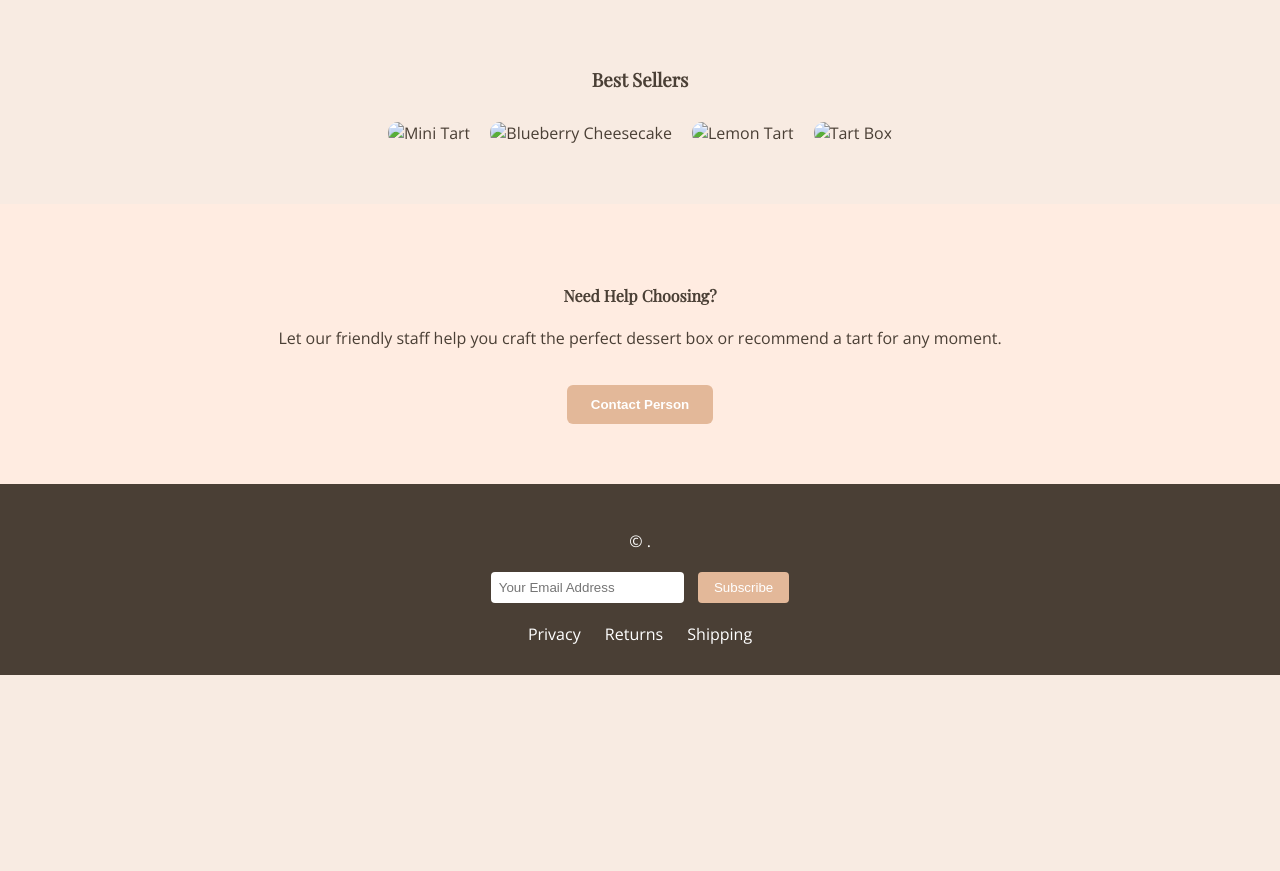
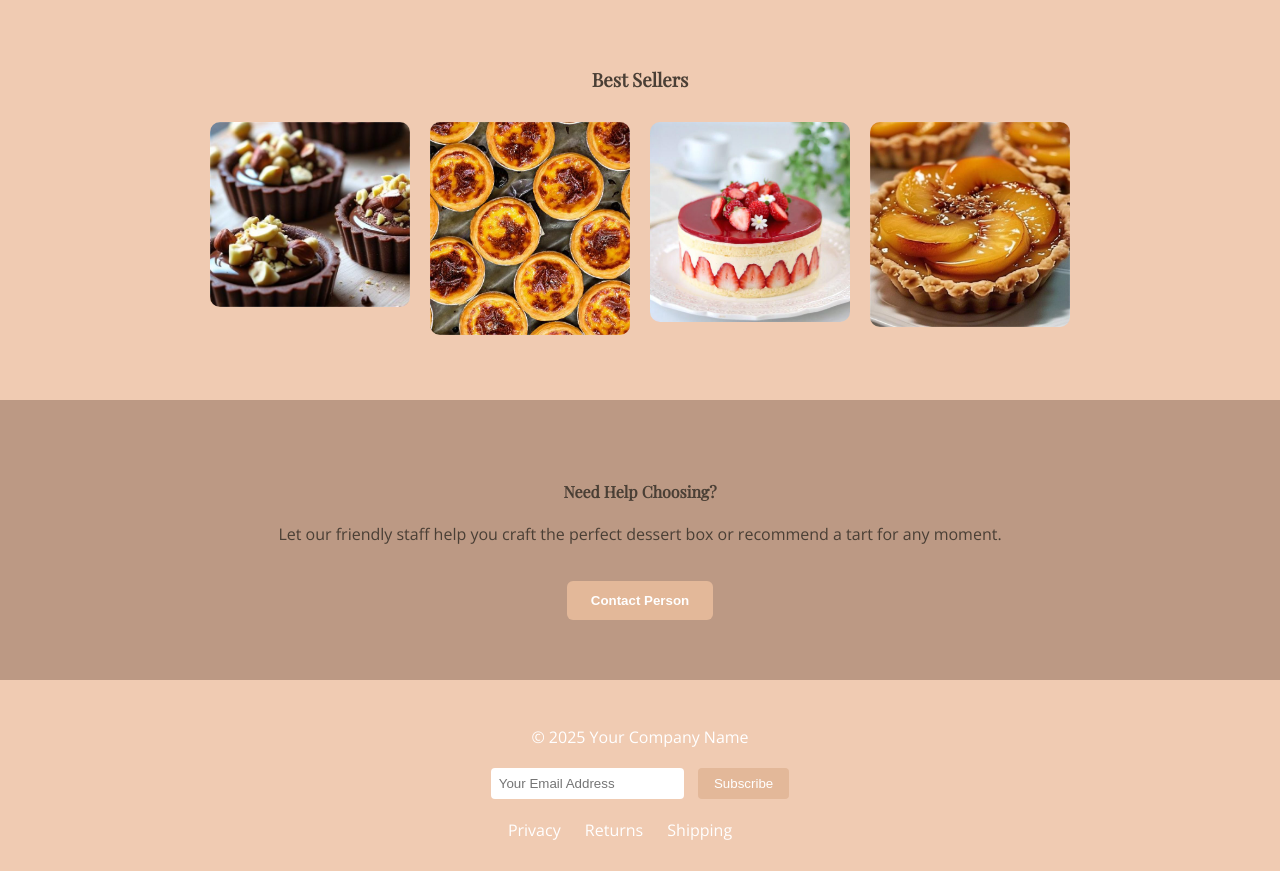
Before and after one commit to Chachaa-png/SavanaBakery, a plain HTML site: page index.html in a window 1280 px wide. Shown: the part 1660-2531 px from the top of the page. Before the commit the page ends 2335 px from the top, so only its background shows below. Drawn offline with nearby package versions, Linux system fonts and the light colour scheme.

Commit message:
terbaru1

```diff
--- a/index.html
+++ b/index.html
@@ -61,10 +61,10 @@
   <section class="popular">
     <h3>Best Sellers</h3>
     <div class="gallery">
-      <div class="item"><img src="mini-tart.jpg" alt="Mini Tart"></div>
-      <div class="item"><img src="blueberry-cheesecake.jpg" alt="Blueberry Cheesecake"></div>
-      <div class="item"><img src="lemon-tart.jpg" alt="Lemon Tart"></div>
-      <div class="item"><img src="mixed-box.jpg" alt="Tart Box"></div>
+      <div class="item"><img src="JPG/tart coklat.jpg" alt="Mini Tart"></div>
+      <div class="item"><img src="JPG/tart eggs.jpg" alt="Blueberry Cheesecake"></div>
+      <div class="item"><img src="JPG/strawberry cheesecake.jpg" alt="Lemon Tart"></div>
+      <div class="item"><img src="JPG/apple caramel.jpg" alt="Tart Box"></div>
     </div>
   </section>
 
@@ -76,15 +76,17 @@
 
   <footer>
   <div class="footer-content">
-      <p>&copy; .</p>
-      <form>
-        <input type="email" placeholder="Your Email Address">
+    <p>&copy; 2025 Your Company Name</p>
+    <form action="#">
+      <input type="email" placeholder="Your Email Address" required>
       <button type="submit">Subscribe</button>
     </form>
     <div class="footer-links">
       <a href="#">Privacy</a>
       <a href="#">Returns</a>
       <a href="#">Shipping</a>
+      <a href="#"><i class="fa-brands fa-whatsapp"></i></a>
+      <a href="#"><i class="fa-brands fa-instagram"></i></a>
     </div>
   </div>
 </footer>
--- a/style.css
+++ b/style.css
@@ -1,11 +1,11 @@
 :root {
-  --bg-light: #f8ebe2;
+  --bg-light: #f0cbb2;
   --bg-dark: #b0739d;
   --accent: #e3b899;
   --text-dark: #4a3f35;
   --text-light: #ffffff;
-  --footer-bg: #4a3f35;
-  --footer-accent: #ffece1;
+  --footer-bg: #f0cbb2;
+  --footer-accent: #7556456c;
 }
 
 body {
```
Also changed, not shown: JPG/apple caramel.jpg (added), JPG/strawberry cheesecake.jpg (added), JPG/tart coklat.jpg (added), JPG/tart eggs.jpg (added). Lines whose indentation alone changed are shown as unchanged.
